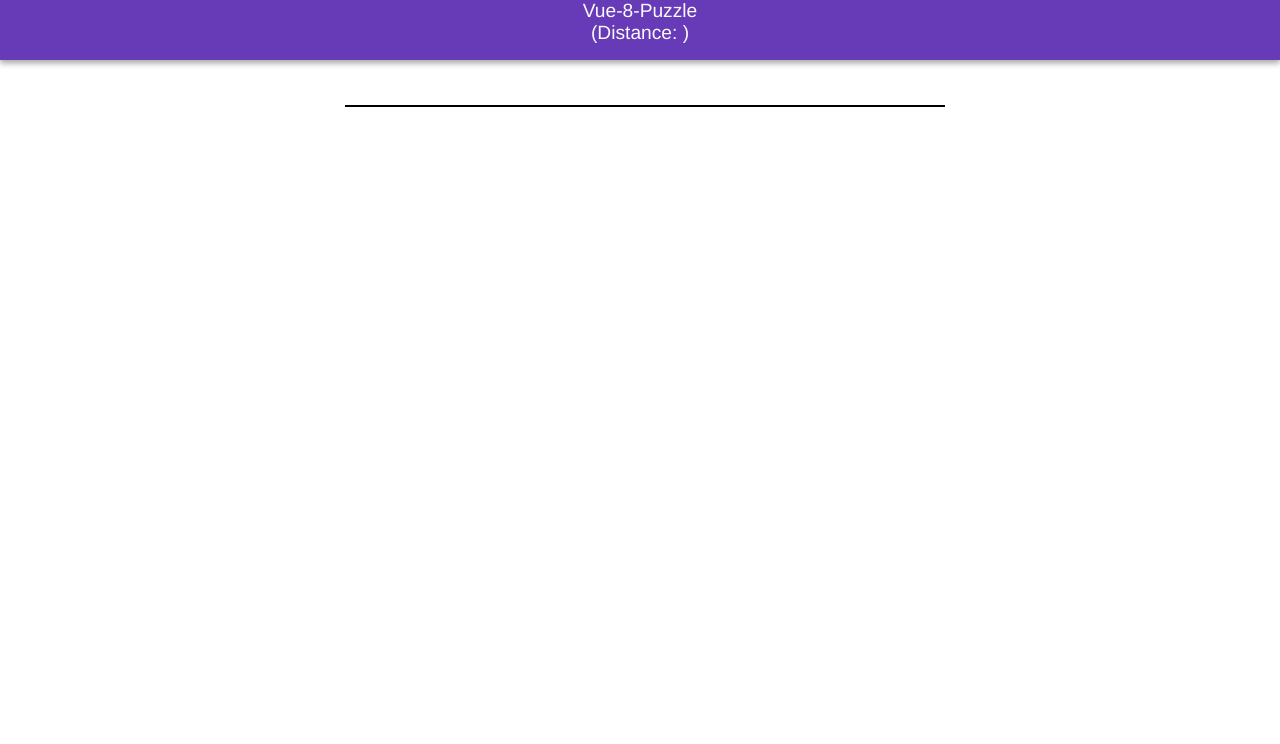
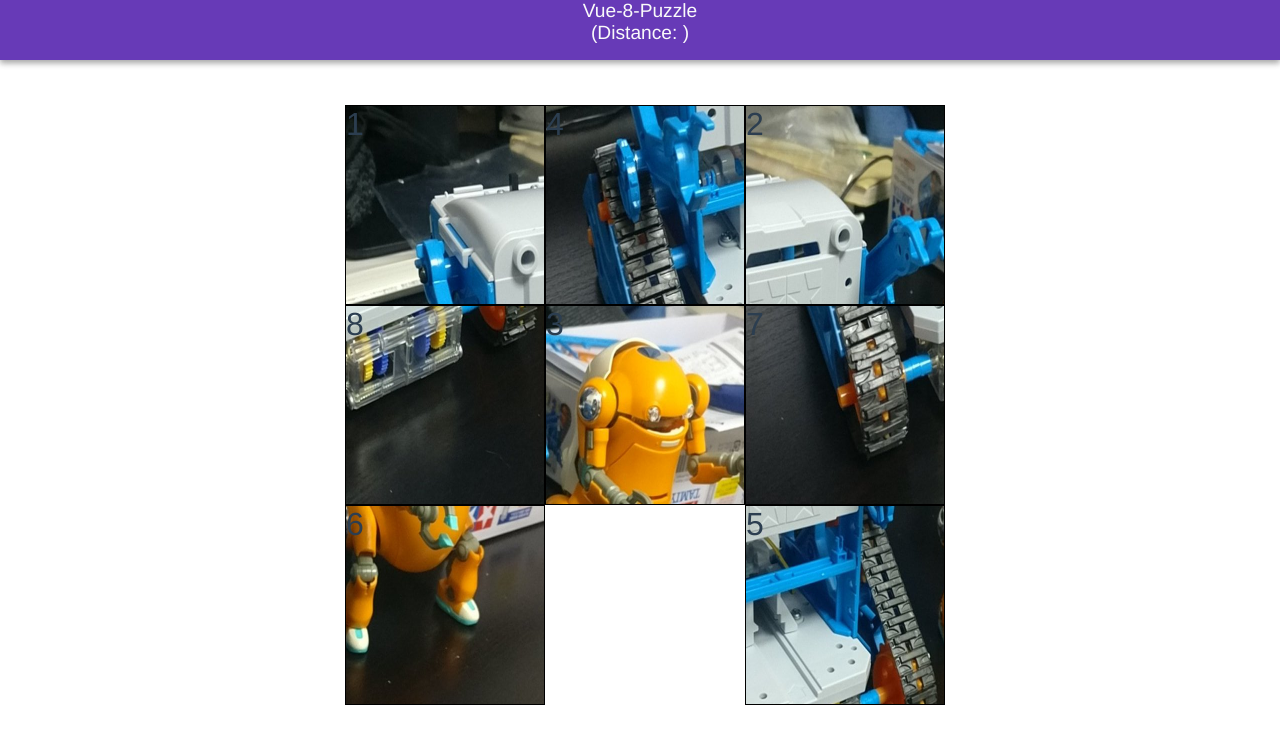
Before and after one commit to meganetaaan/vue-8-puzzle, a Vue app: page / in a window 1280 px wide. Shown: the top 744 px of the page. Built offline with nearby package versions, Linux system fonts and the light colour scheme.

Commit message:
Auto sizing

```diff
--- a/src/components/PuzzleBoard.vue
+++ b/src/components/PuzzleBoard.vue
@@ -1,5 +1,4 @@
 <template>
-  <div>
   <div class="puzzle-board">
     <transition-group>
       <div class="block" v-for="(block, idx) of blocks" :key="block" :style="getBlockStyle(block, idx)"
@@ -13,7 +12,6 @@
     </transition-group>
     <!-- <video ref="sourceImg" autoplay loop width="300" height="300" :src="vidSrc">No video</video>
     <canvas ref="canvas" id="targetImg" /> -->
-    </div>
   </div>
 </template>
 
@@ -131,8 +129,8 @@ export default {
     getImageStyle (block, idx) {
       const col = this.board.col(block) - 1
       const row = this.board.row(block) - 1
-      const tx = this.cellHeight * col
-      const ty = this.cellWidth * row
+      const tx = this.cellWidth * col
+      const ty = this.cellHeight * row
       return {
         position: 'absolute',
         margin: 0,
```
Lines whose indentation alone changed are shown as unchanged.
